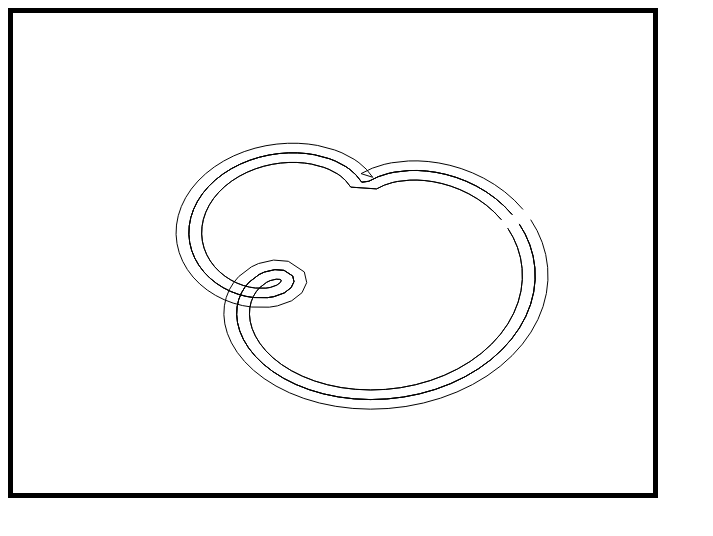
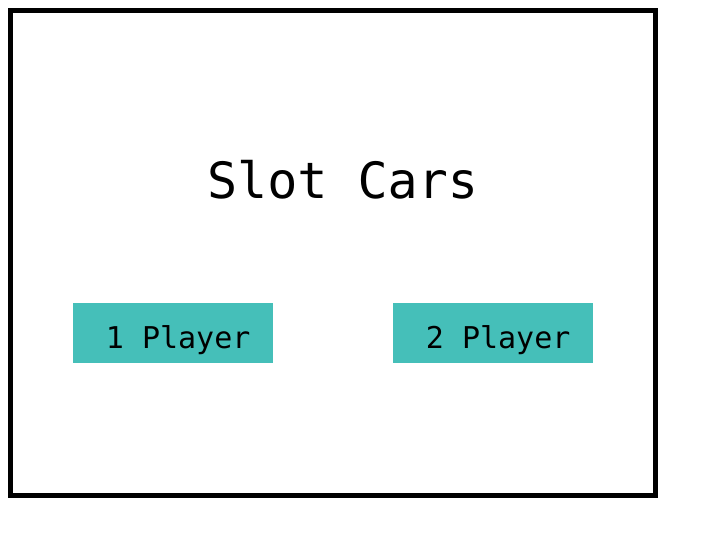
Before and after one commit to IainMcWhinnie/slotcars, a plain HTML site: page index.html in a window 1280 px wide. Shown: the whole page, without its empty margins (0-713 px from the left). Drawn offline with Linux system fonts and the light colour scheme.

Commit message:
Refractored game to be a Class

```diff
--- a/index.html
+++ b/index.html
@@ -2,7 +2,7 @@
 <html lang="en">
   <head>
     <meta charset="utf-8" />
-    <title>WebGL Demo</title>
+    <title>Slot Cars</title>
     <script src="main.js" type="module" defer></script>
     <!-- <script src="src/fourier.js" defer></script> -->
     <!-- <script src="https://pagecdn.io/lib/mathjs/11.0.1/math.js" crossorigin="anonymous"  ></script> -->
--- a/main.js
+++ b/main.js
@@ -1,12 +1,9 @@
 import { createEventBuffer } from "./src/events.js";
-import { menu } from "./src/menu.js";
-import { createGame, gameStates } from "./src/game.js";
-import { twoplayer } from "./src/twoplayer.js";
+import { Game, gameStates } from "./src/game.js";
 
-var DEBUG = true;
+var DEBUG = false;
 
 main();
-
 
 function main(){
 
@@ -23,10 +20,10 @@ function main(){
     eventBuffer.init(canvas);
 
     // create the game
-    const game = createGame(ctx, width, height);
+    const game = new Game(ctx, width, height);
     if (DEBUG){
         console.log("IN DEBUG MODE");
-        game.curState = gameStates.TwoPlayer;
+        game.changeState(gameStates.TwoPlayer);
     }
 
     // Enter the gameloop
@@ -46,23 +43,7 @@ function gameloop(game, eventBuffer){
         game.ctx.clearRect(0,0,game.width,game.height);
 
         // update game logic - depends on state
-
-        // each function draws the screen and then
-        // handles events
-        switch(game.curState){
-            case gameStates.MainMenu:
-                game.curState = menu(game, eventBuffer.events);
-                break;
-            case gameStates.OnePlayer:
-                console.log("one player");
-                break;
-            case gameStates.TwoPlayer:
-                game.curState = twoplayer(game, eventBuffer.events);
-                break;
-            default:
-                alert('Error: Unknown state '+game.curState);
-        }
-
+        game.executeCurState(eventBuffer.events);
 
         // loop
         if(isStillPlaying){
--- a/src/fourier.js
+++ b/src/fourier.js
@@ -4,7 +4,6 @@ class FourierSeries{
     constructor(coeffs){
         this.coeffs = coeffs;
         this.N = coeffs.length;
-        console.log(this.N);
     }
 
     init(){
@@ -54,8 +53,6 @@ class FourierSeries{
             distanceSamples.push(distanceTravelled);
         }
 
-        console.log('Length of the curve is ',distanceTravelled);
-
         // Normalize the distances, so that the total distance looks like 1
         var normalizedDistanceSamples = [];
         for (var i = 0; i < distanceSamples.length; i++){
--- a/src/game.js
+++ b/src/game.js
@@ -1,16 +1,31 @@
+import { menu } from "./menu.js";
+import { initTwoPlayer, twoplayer } from "./twoplayer.js";
 
 const gameStates = {
-    MainMenu: 0,
-    OnePlayer: 1,
-    TwoPlayer: 2,
+    MainMenu: {id: 0, function: menu},
+    OnePlayer: {id: 1, function: undefined},
+    TwoPlayer: {id: 2, function: twoplayer, init: initTwoPlayer},
 }
 
-function createGame(ctx, width, height){
+class Game{
+    constructor(ctx, width, height){
+        this.ctx = ctx;
+        this.width = width;
+        this.height = height;
 
-    var curState = gameStates.MainMenu;
-    var ctx = ctx;
+        this.curState = gameStates.MainMenu;
+    }
 
-    return {curState, ctx, width, height};
+    changeState(newState){
+        this.curState = newState;
+        if(this.curState.init){
+            this.curState.init(this);
+        }
+    }
+
+    executeCurState(events){
+        this.curState.function(this, events);
+    }
 }
 
-export {createGame, gameStates};
+export {Game, gameStates};
--- a/src/menu.js
+++ b/src/menu.js
@@ -1,11 +1,7 @@
-// import {drawTextFromCenterPoint,
-//         drawRectFromCenterPoint,
-//         drawButton} from "./elements.js";
 import {TextWidget, ButtonWidget} from './widgets.js';
 import { gameStates } from './game.js';
 
 function menu(game, events){
-    //console.log('Display the main menu');
 
     // Draw the main menu on the canvas
     var buttons = drawMainMenu(game);
@@ -14,7 +10,6 @@ function menu(game, events){
     // so we check for any click events
 
     var event;
-    var nextState = game.curState;
 
     while(events.length){
         event = events.shift();
@@ -22,15 +17,13 @@ function menu(game, events){
         if (event.type == 'click'){
             // we need to check where :0
             if (buttons.onePlayerButton.area.isContainedIn(event.offsetX, event.offsetY)){
-                nextState = gameStates.OnePlayer;
+                game.changeState(gameStates.OnePlayer);
             }else if(buttons.twoPlayerButton.area.isContainedIn(event.offsetX, event.offsetY)){
-                nextState = gameStates.TwoPlayer;
+                game.changeState(gameStates.TwoPlayer);
             }
         }
     }
 
-    // return next state?
-    return nextState;
 
 }
 
@@ -39,23 +32,12 @@ function drawMainMenu(game){
     var title = new TextWidget(game.width/2, game.height/3, 'Slot Cars', 50, 'rgb(0,0,0)');
     title.draw(game);
 
-
     var onePlayerButton = new ButtonWidget(game.width/4, game.height*2/3, "1 Player", 200, 60, 'black', '#45bfb9');
     onePlayerButton.draw(game);
 
     var twoPlayerButton = new ButtonWidget(game.width*3/4, game.height*2/3, "2 Player", 200, 60, 'black', '#45bfb9');
     twoPlayerButton.draw(game);
 
-    // var clickable1 = drawButton(game, "1 Player",
-    //     game.width/4, 2*game.height/3,
-    //     150, 50, "rgb(0,0,0)", "#45bfb9");
-
-    // var clickable = drawButton(game, "2 Players",
-    //     3*game.width/4, 2*game.height/3,
-    //     150, 50, 'rgb(0,0,0', '#45bfb9');
-
-    // console.log(clickable);
-
     return {onePlayerButton, twoPlayerButton};
 
 }
--- a/src/track.js
+++ b/src/track.js
@@ -2,9 +2,12 @@ import { TrackFunction } from "./trackfuction.js";
 
 class Track{
 
-    constructor(game, samples){
-        this.trackFunction = new TrackFunction(samples);
+    constructor(samples){
+        this.trackFunction = new TrackFunction();
         this.samples = samples;
+    }
+
+    setGame(game){
         this.game = game;
     }
 
--- a/src/twoplayer.js
+++ b/src/twoplayer.js
@@ -1,24 +1,29 @@
 import { gameStates } from "./game.js";
 import { Track } from "./track.js";
 
+// Hopefully remove this code
+// ###############################
 var delta = (1.0/128)
 var samples = []
 for(var i = 0.0; i < 1+delta; i = i + delta){
     samples.push(i);
 }
+// ###############################
 
+// Should the current track be a global variable
+// perhaps it should be part of Game?
+var curTrack = new Track(samples);
+
+function initTwoPlayer(game){
+    curTrack.game = game;
+}
 
 function twoplayer(game, events){
 
-    // console.log("playing with two!");
-
-
-    var curTrack = new Track(game, samples);
     curTrack.drawTrack();
 
     return gameStates.TwoPlayer;
 }
 
 
-
-export {twoplayer};
+export {twoplayer, initTwoPlayer};
```
Also changed, not shown: README.md.
